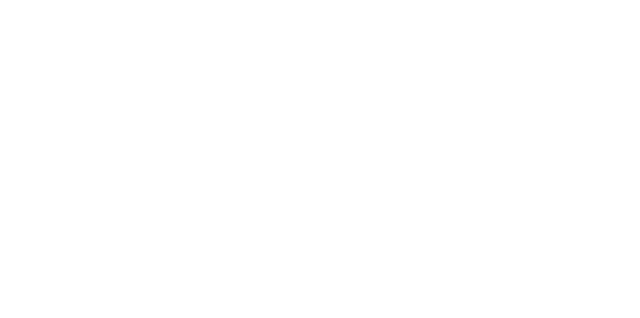
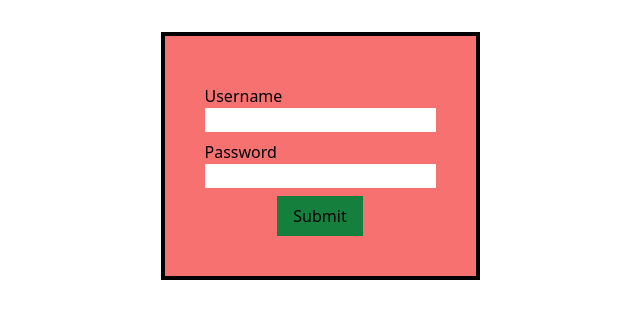
Before and after one commit to Pooja184/Awdiz-React, a React (Vite) app in the folder Day4-01-08/: page /login in a window 1280 px wide. Before the commit this address had no page. Shown: the top 318 px of the page, without its empty margins (320-960 px from the left). Built offline with nearby package versions, Linux system fonts and the light colour scheme.

Commit message:
create login page

```diff
--- /dev/null
+++ b/Day4-01-08/src/30aug/Login.jsx
@@ -0,0 +1,55 @@
+import React, { useState } from 'react'
+
+const Login = () => {
+  const [userInfo,setUserInfo]=useState({
+
+    username:"",
+    password:""
+  })
+  const [formData,setFormData]=useState([])
+  const handleChange=(e)=>{
+    // console.log({[e.target.name]:e.target.value})
+    setUserInfo({...userInfo,[e.target.name]:e.target.value})
+    // console.log(userInfo)
+  }
+
+  const handleSubmit=()=>{
+    // console.log(userInfo)
+    setFormData([...formData,userInfo])
+    // console.log([...formData,userInfo])
+    const userData=JSON.parse(localStorage.getItem("users"))
+    let isValid=false;
+    for(let user of userData){
+        if(user.username == userInfo.username && user.password ==userInfo.password){
+            isValid=true;
+            break;
+        }
+    }
+     if (isValid) {
+        alert("You've successfully login")
+    setUserInfo({username:"",password:""})
+
+    }else{
+        alert("Please check your credentials")
+    }
+    // console.log(userData)
+  }
+  return (
+    <div className='flex justify-center items-center  '>
+      <div className=' border-4 border-black p-10 bg-red-400 '>
+
+        <div className='text-left mt-2'>
+          <label htmlFor="Username">Username</label><br />
+        <input onChange={handleChange} className='outline-none' type="text" name="username" value={userInfo.username} id="Username" /><br />
+        </div>
+        <div className='text-left mt-2'>
+            <label htmlFor="password">Password</label><br />
+        <input onChange={handleChange} className='outline-none' type="text" name="password" value={userInfo.password} id="password" /><br />
+        </div>
+       <button onClick={handleSubmit} className='bg-green-700 px-4 py-2 mt-2'>Submit</button>
+      </div>
+    </div>
+  )
+}
+
+export default Login
--- a/Day4-01-08/src/App.jsx
+++ b/Day4-01-08/src/App.jsx
@@ -12,6 +12,7 @@
 import AddToCart from './23aug/AddToCart'
 import Calculator from './23aug/Calculator'
 import Register from './30aug/Register'
+import Login from './30aug/Login'
 function App() {
 
   return (
@@ -28,6 +29,7 @@
         <Route path='/addtocart' element={<AddToCart/>}/>
         <Route path='/calculator' element={<Calculator/>}/>
         <Route path='/register' element={<Register/>}/>
+        <Route path='/login' element={<Login/>}/>
 
 
       </Routes>
```
